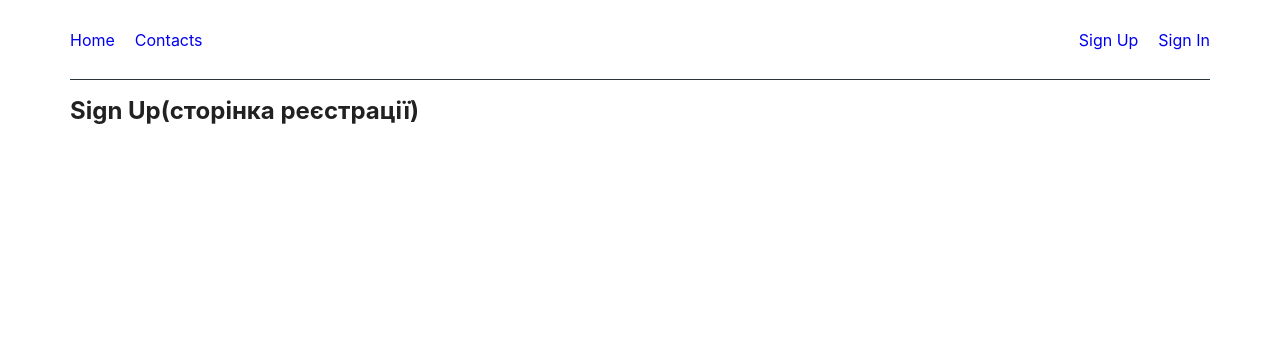
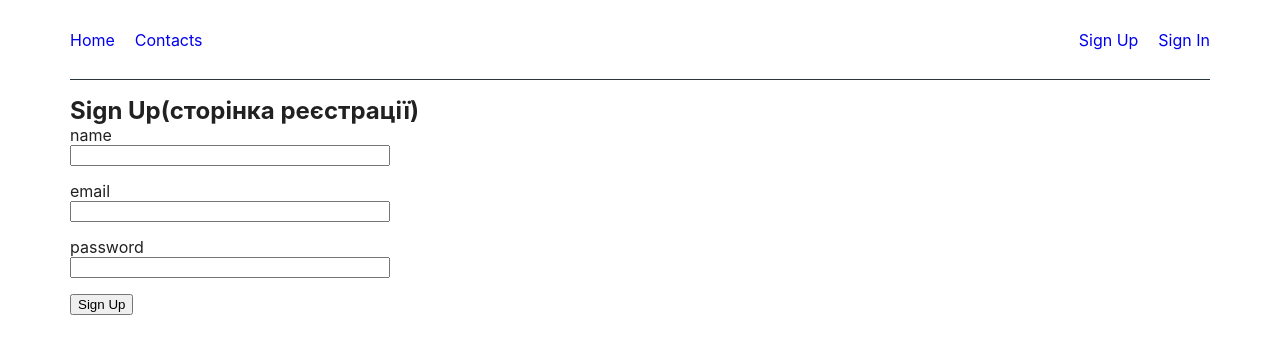
Before and after one commit to YriiHvozdetskiy/goit-react-hw-08-phonebook, a React (Create React App) app: page /register in a window 1280 px wide. Shown: the top 354 px of the page. Built offline with nearby package versions, Linux system fonts and the light colour scheme.

Commit message:
add  Sign Up

```diff
--- a/src/components/AuthNav/SignUp/SignUp.jsx
+++ b/src/components/AuthNav/SignUp/SignUp.jsx
@@ -1,11 +1,67 @@
+import {useState} from "react";
+import {useDispatch} from "react-redux";
+import s from './SignUp.module.scss'
+import {authOperations} from "../../../redux/auth";
+
 export const SignUp = () => {
+  const [name, setName] = useState('');
+  const [email, setEmail] = useState('');
+  const [password, setPassword] = useState('');
+  // const dispatch = useDispatch();
+
+  const handleChange = ({target: {name, value}}) => {
+	switch (name) {
+	  case 'name':
+		return setName(value);
+	  case 'email':
+		return setEmail(value);
+	  case  'password':
+		return setPassword(value);
+	  default:
+		return;
+	}
+  }
+
+  const handleSubmit = e => {
+	e.preventDefault();
+	// dispatch(authOperations.register({name, email, password}));
+	setName('')
+	setEmail('');
+	setPassword('');
+  }
 
   return (
 	<>
 	  <div>
 		<h1> Sign Up(сторінка реєстрації)</h1>
-		<form>
-
+		<form className={s.form} onSubmit={handleSubmit}>
+		  <label className={s.label}>
+			name
+			<input type='text'
+				   name='name'
+				   value={name}
+				   onChange={handleChange}
+			/>
+		  </label>
+		  <label className={s.label}>
+			email
+			<input type='email'
+				   name='email'
+				   value={email}
+				   onChange={handleChange}
+			/>
+		  </label>
+		  <label className={s.label}>
+			password
+			<input type='password'
+				   name='password'
+				   value={password}
+				   onChange={handleChange}
+			/>
+		  </label>
+		  <button type='submit'>
+			Sign Up
+		  </button>
 		</form>
 	  </div>
 
--- a/src/components/AuthNav/SignUp/SignUp.module.scss
+++ b/src/components/AuthNav/SignUp/SignUp.module.scss
@@ -0,0 +1,9 @@
+.form {
+  width: 320px;
+}
+
+.label {
+  display: flex;
+  flex-direction: column;
+  margin-bottom: 15px;
+}
```
